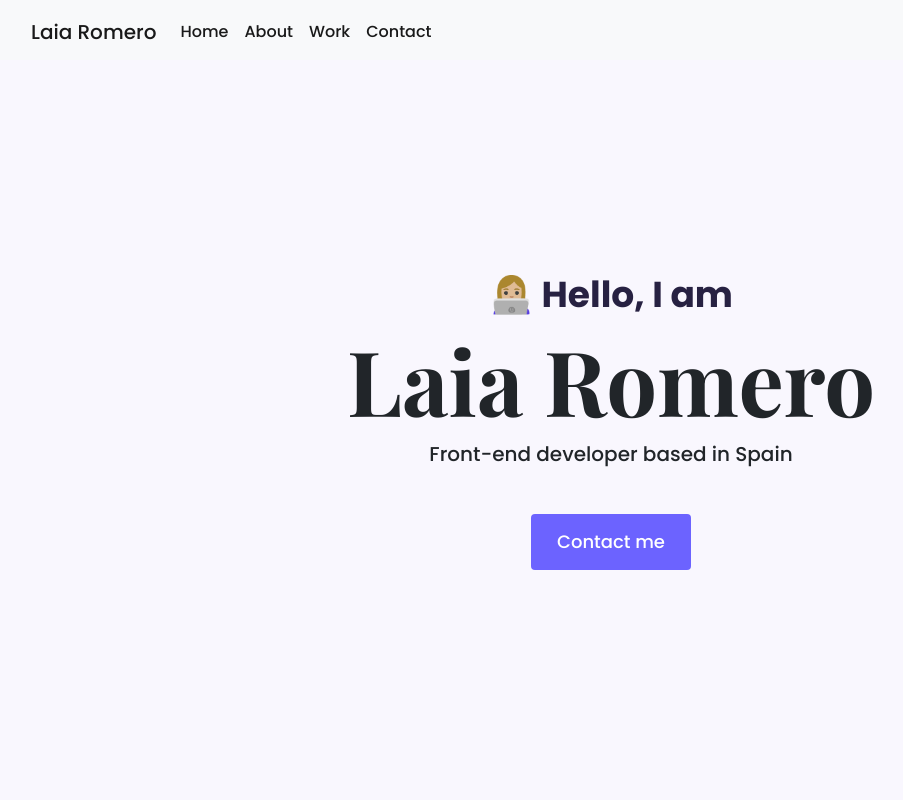
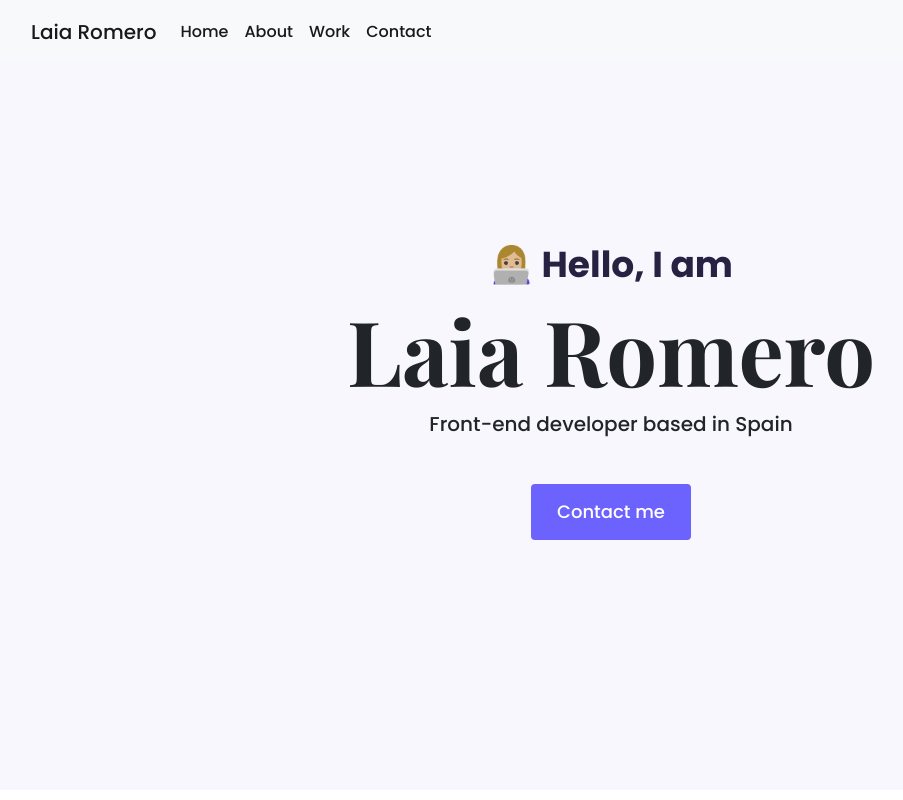
Before and after one commit to romerolaia/portfolio-project, a plain HTML site: page index.html in a window 1280 px wide. Shown: the top 800 px of the page, without its empty margins (29-932 px from the left). Drawn offline with nearby package versions, Linux system fonts and the light colour scheme.

Commit message:
updated padding

```diff
--- a/src/styles.css
+++ b/src/styles.css
@@ -26,7 +26,7 @@ h1 {
 .hero {
   background-color: var(--primary-color);
   text-align: center;
-  padding: 280px 0;
+  padding: 250px 0;
 }
 
 .hero h1 {
```
